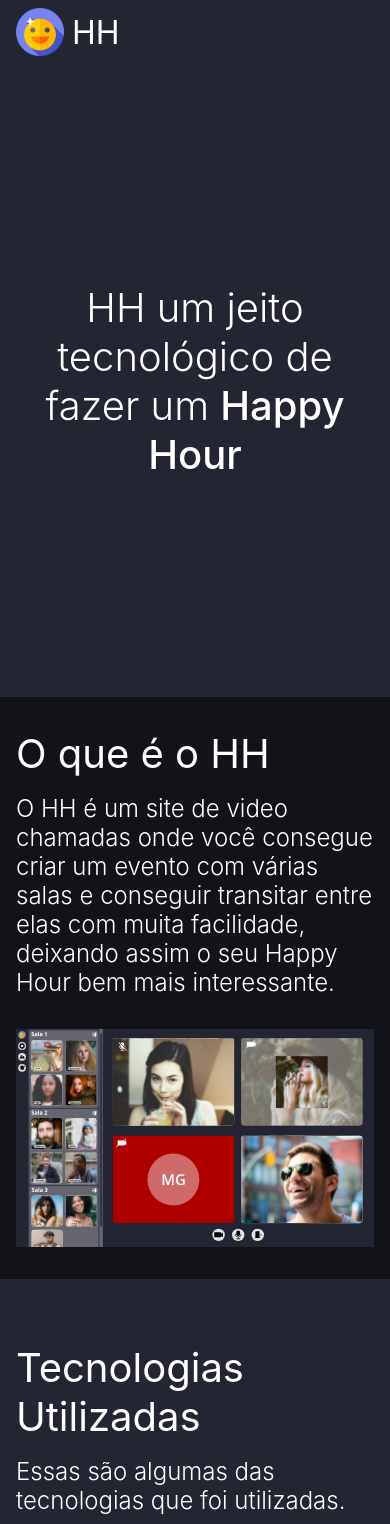
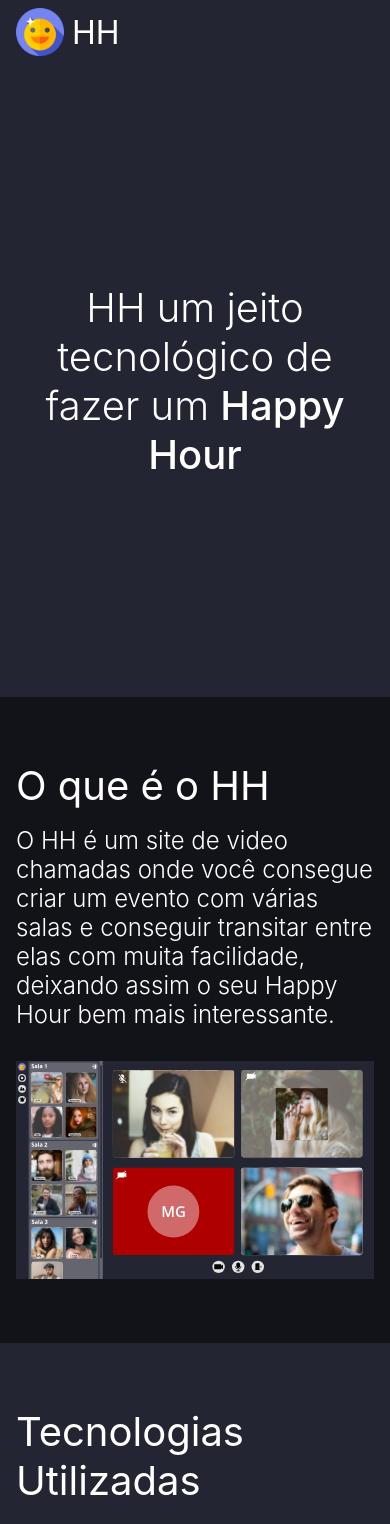
Before and after one commit to Navi-jorney-grupo-11/front-end, a Next.js app: page / in a window 390 px wide. Shown: the top 1524 px of the page. Built offline with nearby package versions, Linux system fonts and the light colour scheme.

Commit message:
style(what): added more space on mobile

```diff
--- a/components/Home/What/index.js
+++ b/components/Home/What/index.js
@@ -58,7 +58,7 @@ const Container = styled.div`
         'md',
         css`
            flex-direction: column;
-            padding: 2rem 1rem;
+            padding: 4rem 1rem;
             .imgContainer {
                 width: 100%;
                 margin-top: 2rem;
```
